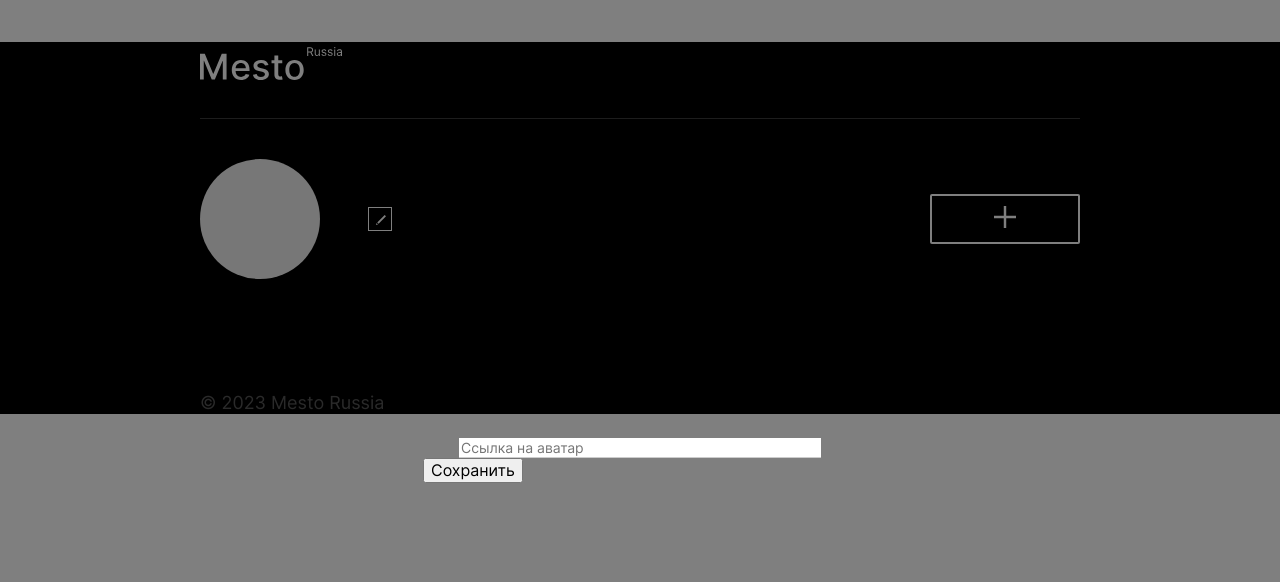
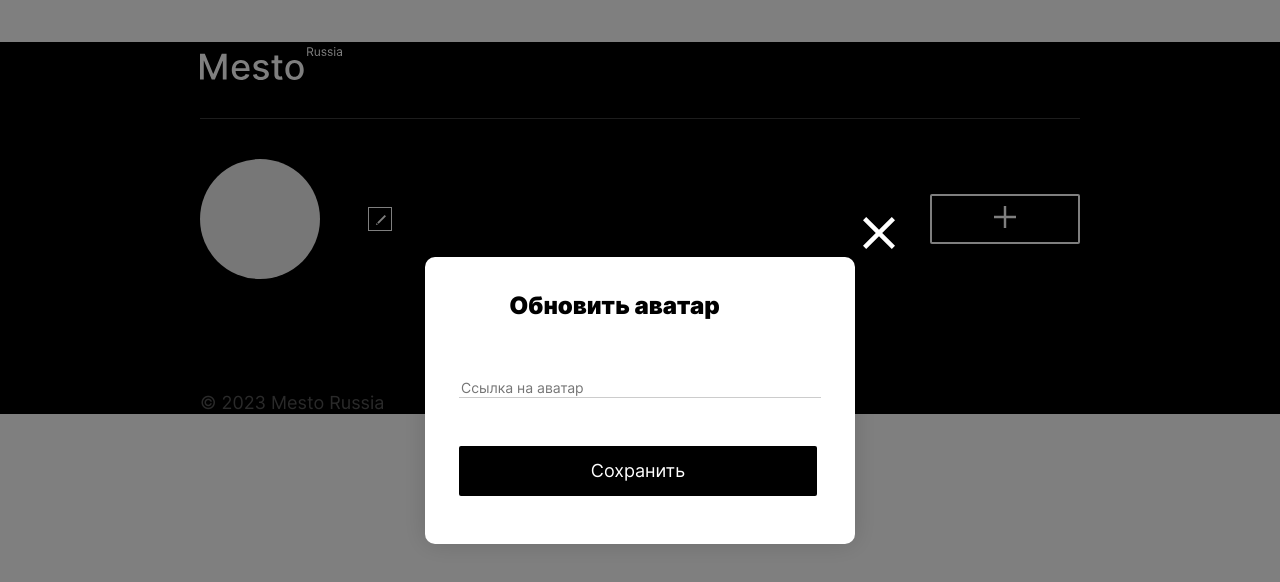
Before and after one commit to AsianMustache/mesto-react, a React (Create React App) app: page / in a window 1280 px wide. Both pictures are taken after a click on the button 260 px from the left and 219 px from the top of the page. Shown: the top 582 px of the page. Built offline with nearby package versions, Linux system fonts and the light colour scheme.

Commit message:
fix: fix forms

```diff
--- a/src/blocks/avatar-edit-form/__avatar-button/avatar-edit-form__avatar-button.css
+++ b/src/blocks/avatar-edit-form/__avatar-button/avatar-edit-form__avatar-button.css
@@ -1,4 +1,4 @@
-.avatar-edit-form__avatar-button {
+.edit-avatar-form__container-button {
     width: 358px;
     height: 50px;
     background-color: #000;
@@ -15,13 +15,13 @@
     border: 0;
 }
 
-.avatar-edit-form__avatar-button:hover {
+.edit-avatar-form__container-button:hover {
     opacity: 0.8;
     transition: ease-in-out 0.2s;
 }
 
 @media (max-width: 750px) {
-    .avatar-edit-form__avatar-button {
+    .edit-avatar-form__container-button {
         width: 238px;
         height: 46px;
         font-size: 14px;
--- a/src/components/App.js
+++ b/src/components/App.js
@@ -37,7 +37,7 @@ function App() {
             onAddPlace={handleAddPlaceClick}
             onEditAvatar={handleEditAvatarClick} />
         <Footer />
-        <PopupWithForm name="form_edit" title="Редактировать профиль" isOpen={isEditProfilePopupOpen} onClose={closeAllPopups}>
+        <PopupWithForm name="edit" title="Редактировать профиль" isOpen={isEditProfilePopupOpen} onClose={closeAllPopups}>
             <label className="popup__label">
                 <input type="text" id="name" name="name" value="Жак-Ив Кусто" placeholder="Введите имя" className="edit-form__text edit-form__text_input_name popup__input" minLength="2" maxLength="40" required />
                 <span className="name-error popup__input-error"></span>
@@ -48,7 +48,7 @@ function App() {
             </label>
         </PopupWithForm>
 
-        <PopupWithForm name="form_add" title="Новое место" isOpen={isAddPlacePopupOpen} onClose={closeAllPopups}>
+        <PopupWithForm name="add" title="Новое место" isOpen={isAddPlacePopupOpen} onClose={closeAllPopups}>
             <label className="popup__label">
                 <input type="text" id="name-place" name="name-place"  placeholder="Название" className="add-form__text add-form__text_input_title popup__input" minLength="2" maxLength="40" required />
                 <span className="name-place-error popup__input-error"></span>
@@ -59,14 +59,14 @@ function App() {
             </label>
         </PopupWithForm>
 
-        <PopupWithForm name="form_edit-avatar" title="Обновить аватар" isOpen={isEditAvatarPopupOpen} onClose={closeAllPopups}>
+        <PopupWithForm name="edit-avatar" title="Обновить аватар" isOpen={isEditAvatarPopupOpen} onClose={closeAllPopups}>
             <label className="popup__label">
                 <input type="url" name="url" id="url-avatar" placeholder="Ссылка на аватар" className="avatar-edit-form__input-url popup__input" required />
                 <span className="url-avatar-error popup__input-error"></span>
             </label>
         </PopupWithForm>
 
-        <PopupWithForm name="form_delete" title="Удаление">
+        <PopupWithForm name="delete" title="Удаление">
             <button type="button" className="popup-container__close-button popup-close"></button>
             <h2 className="popup-container__title-delete">Вы уверены?</h2>
             <button type="button" className="popup-container__delete-button popup__button">Да</button>
--- a/src/components/PopupWithForm.js
+++ b/src/components/PopupWithForm.js
@@ -3,8 +3,8 @@ import React from "react";
 function PopupWithForm({ isOpen, name, title, children, onClose }) {
     const className = isOpen ? 'popup_opened' : '';
     return (
-        <div className={`popup popup_${name} ${className}`}>
-            <div className="popup__container">
+        <div className={`popup popup_form_${name} ${className}`}>
+            <div className="popup-container">
                 <button type="button" className="popup-container__close-button popup-close" onClick={onClose}></button>
                 <h2 className="popup-container__title">{title}</h2>
                 <form name={name} className={`${name}-form popup__form`}>
```
